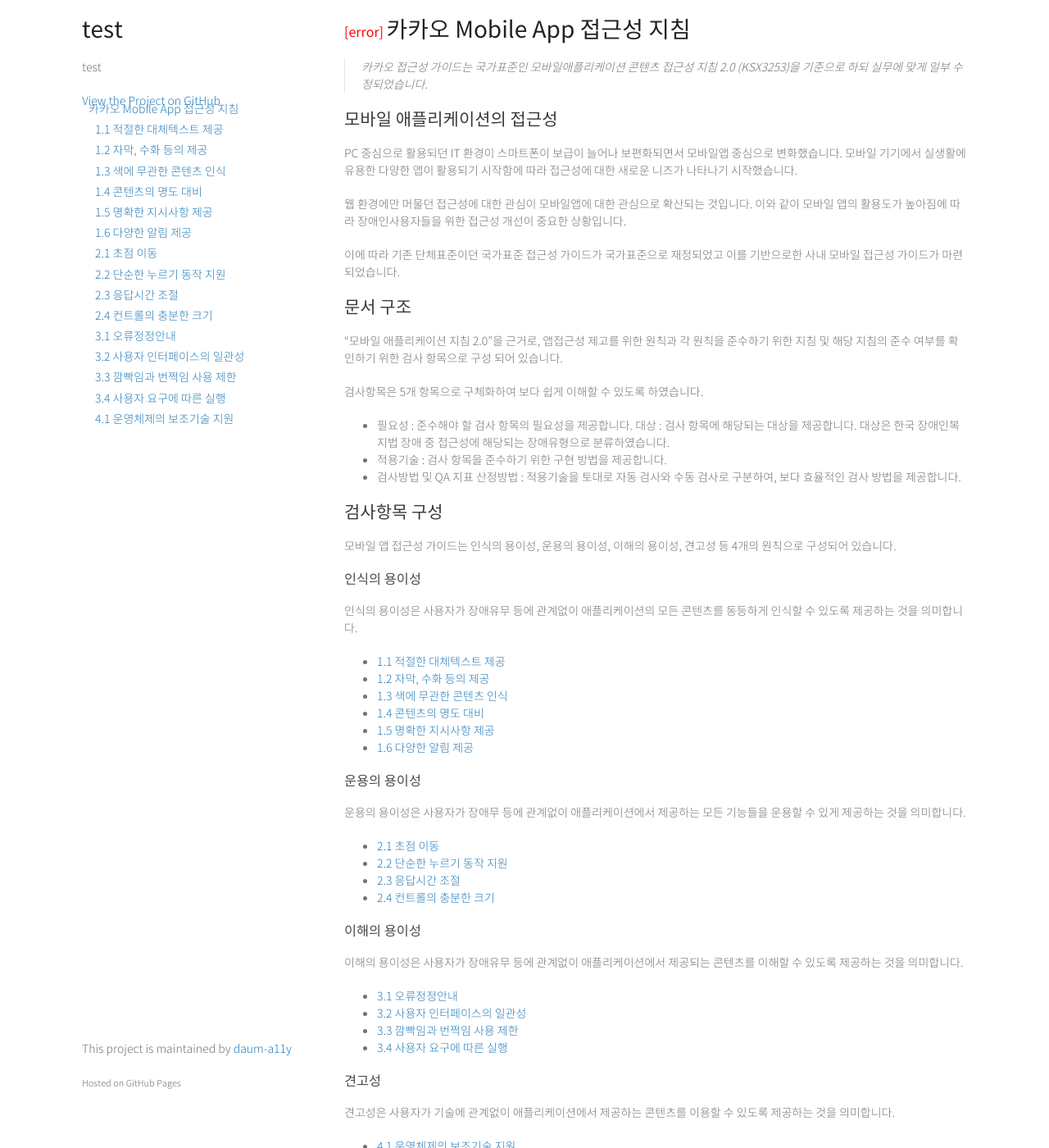
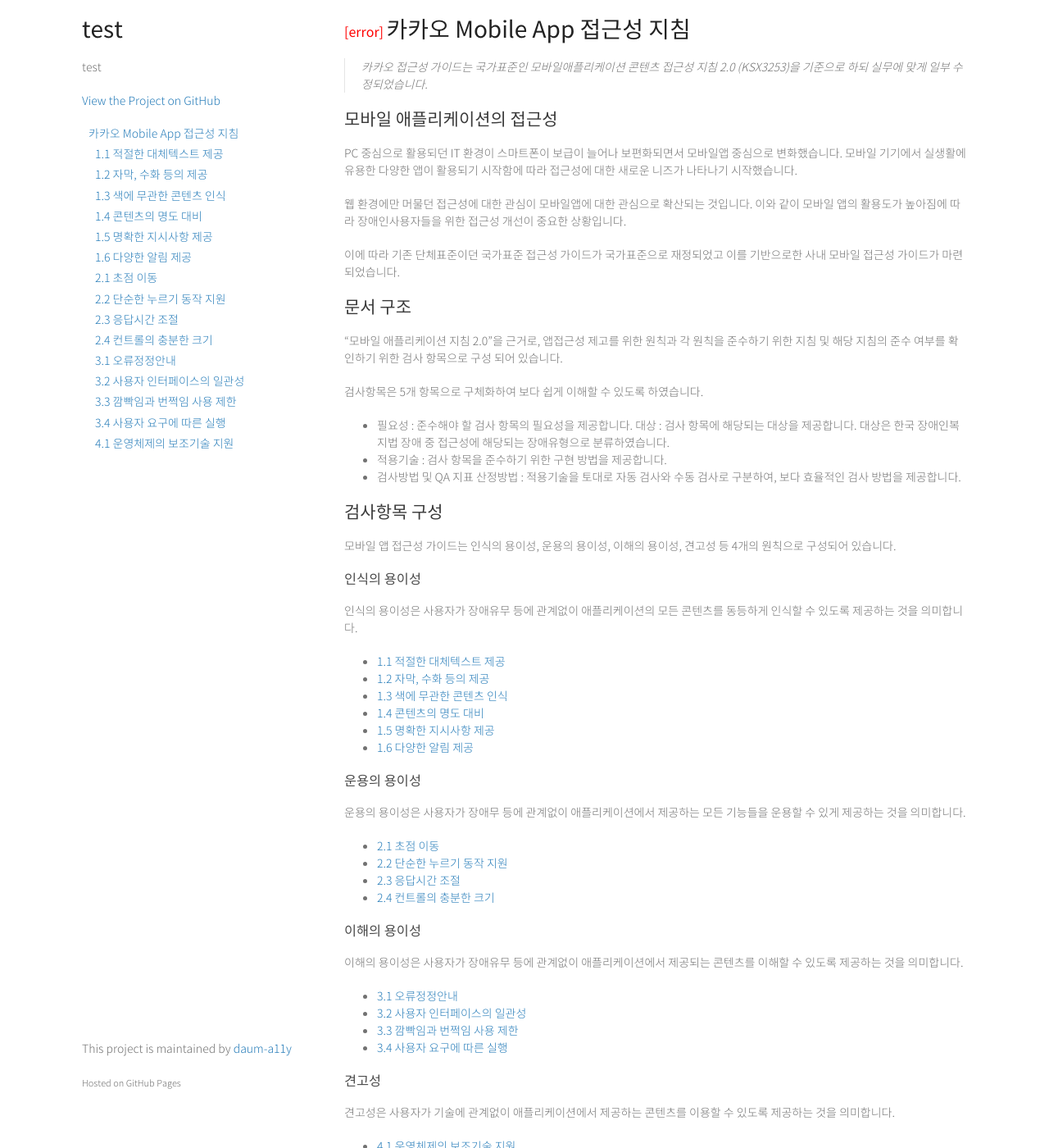
Before and after one commit to daum-a11y/app-a11y-guide, a Jekyll site: the page built from index.md, in a window 1280 px wide and 1400 px high. Shown: the whole window at 82% size. Built offline with Jekyll 4.4.1, drawn with Linux system fonts in a browser that asks for light colours; our own code applies the rules of GitHub Pages for plain Markdown files.

```diff
--- a/_config.yml
+++ b/_config.yml
@@ -5,3 +5,4 @@ lang: ko
 collections:
   bookmark:
     output: true
+baseurl: /app-a11y-guide
--- a/_layouts/default.html
+++ b/_layouts/default.html
@@ -35,11 +35,11 @@
       <ul>
         {% for type in bookmark.types %}
 
-        <li><a href="{{ type.url }}">{{ type.title }}</a>
+        <li><a href="{{ site.baseurl }}{{ type.url }}">{{ type.title }}</a>
           <ul>
             {% for list in type.lists %}
             <li>
-              <a href="{{ list.url }}">{{ list.title }}</a>
+              <a href="{{ site.baseurl }}{{ list.url }}">{{ list.title }}</a>
             </li>
             {% endfor %}
           </ul>
--- a/_sass/jekyll-theme-minimal.scss
+++ b/_sass/jekyll-theme-minimal.scss
@@ -205,8 +205,8 @@ header ul a strong {
 }*/
 header nav {
   position: fixed;
-  top: 120px;
-  bottom: 120px;
+  top: 150px;
+  bottom: 150px;
   width: 270px;
   overflow-y: auto;
 }
```
